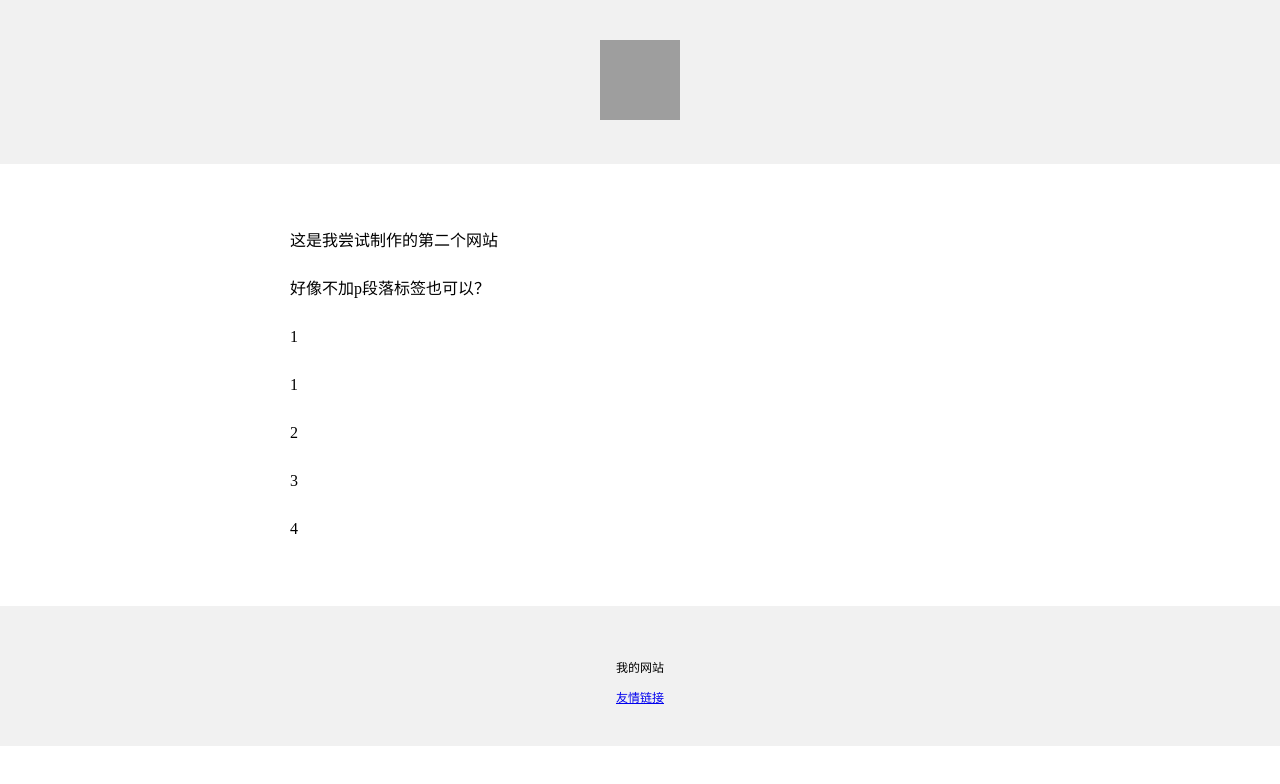
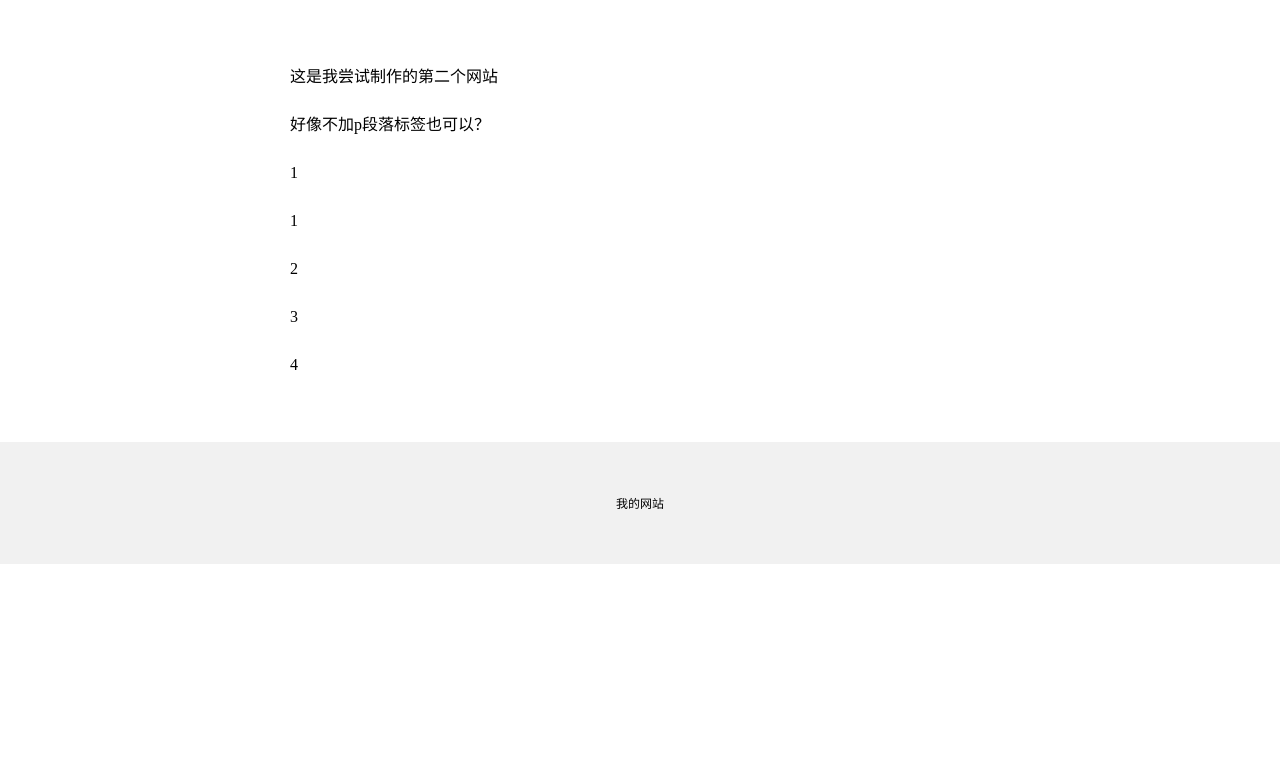
Before and after one commit to jeorjia/Georjia, a plain HTML site: page index.html in a window 1280 px wide. Drawn offline with Linux system fonts and the light colour scheme; grey boxes are pictures that could not be loaded.

Commit message:
Update index.html

```diff
--- a/index.html
+++ b/index.html
@@ -3,7 +3,7 @@
   <head>
     <meta charset="utf-8">
     <meta name="viewport" content="width=device-width, initial-scale=1" />
-    <title>康文昌的在线HTML 教学小工具</title>
+    <title>报错检查</title>
     <style>
       body {
         margin: 0;
@@ -11,11 +11,7 @@
     </style>
   </head>
   <body>
-    <div style="background:#f1f1f1;
-    text-align: center;
-    padding:40px">
-    <img src="https://kangwenchang.com/logo.png" alt="康文昌" width="80px" height="80px"></img>
-    </div>
+
     <div style="max-width:700px;
     margin:30px auto;
     padding:15px;
@@ -38,7 +34,6 @@
     font-size:12px;
     ">
     <p>我的网站</p>
-    <a href="https://kangwenchang.com/">友情链接</a>
     </div>
   </body>
 </html>
```
